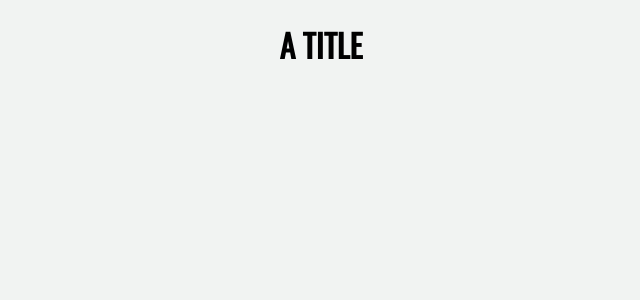
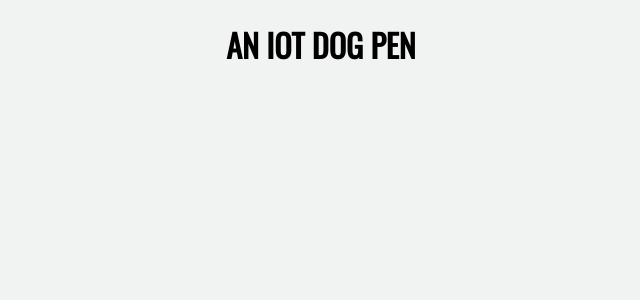
Before and after one commit to BenLorantfy-Archive/benlorantfy.github.io, a Jekyll site: the page built from _posts/2016-07-09-An-IoT-Dog-Pen.md, in a window 1280 px wide. Shown: the top 300 px of the page, without its empty margins (319-959 px from the left). Built offline with Jekyll 4.4.1, drawn with Linux system fonts in a browser that asks for light colours.

Commit message:
Update 2016-07-09-An-IoT-Dog-Pen.md

```diff
--- a/_posts/2016-07-09-An-IoT-Dog-Pen.md
+++ b/_posts/2016-07-09-An-IoT-Dog-Pen.md
@@ -1,4 +1,4 @@
 ---
 layout: "default"
 ---
-# A title
+# An IoT Dog Pen
```
